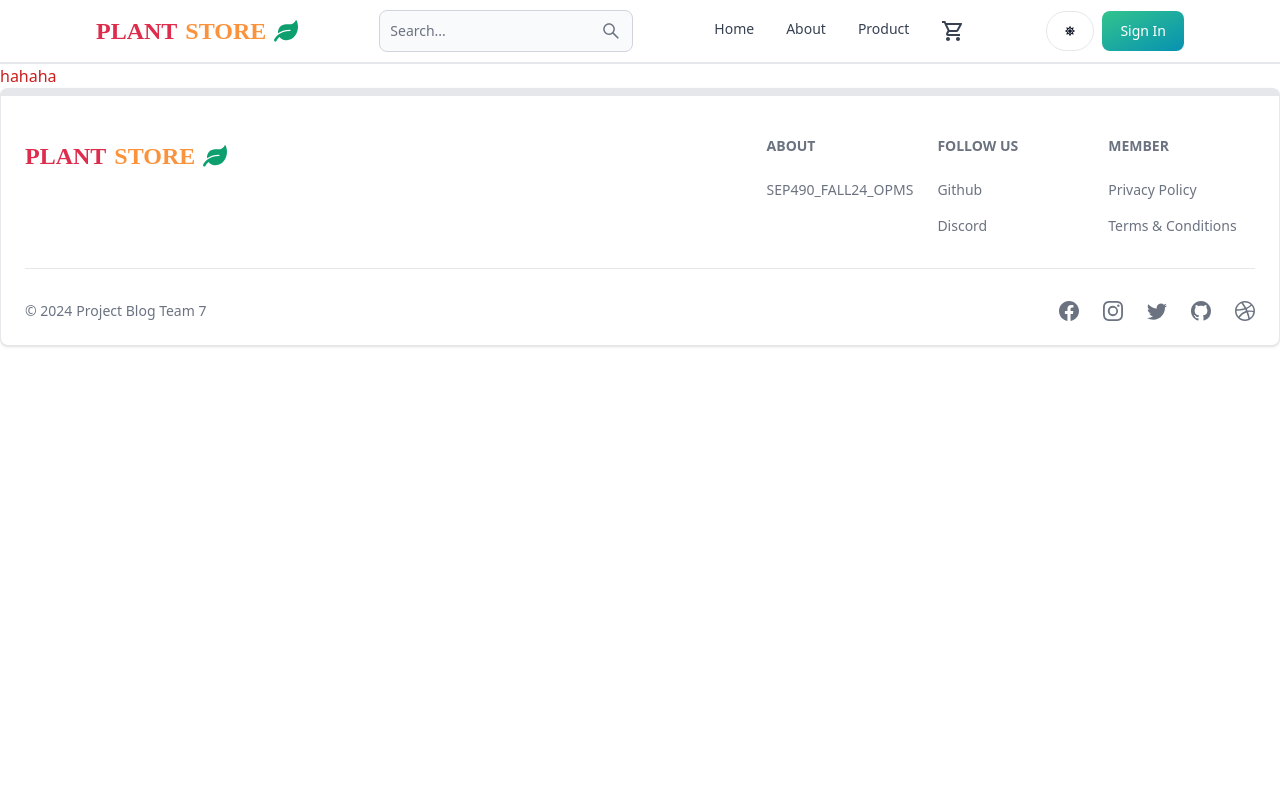
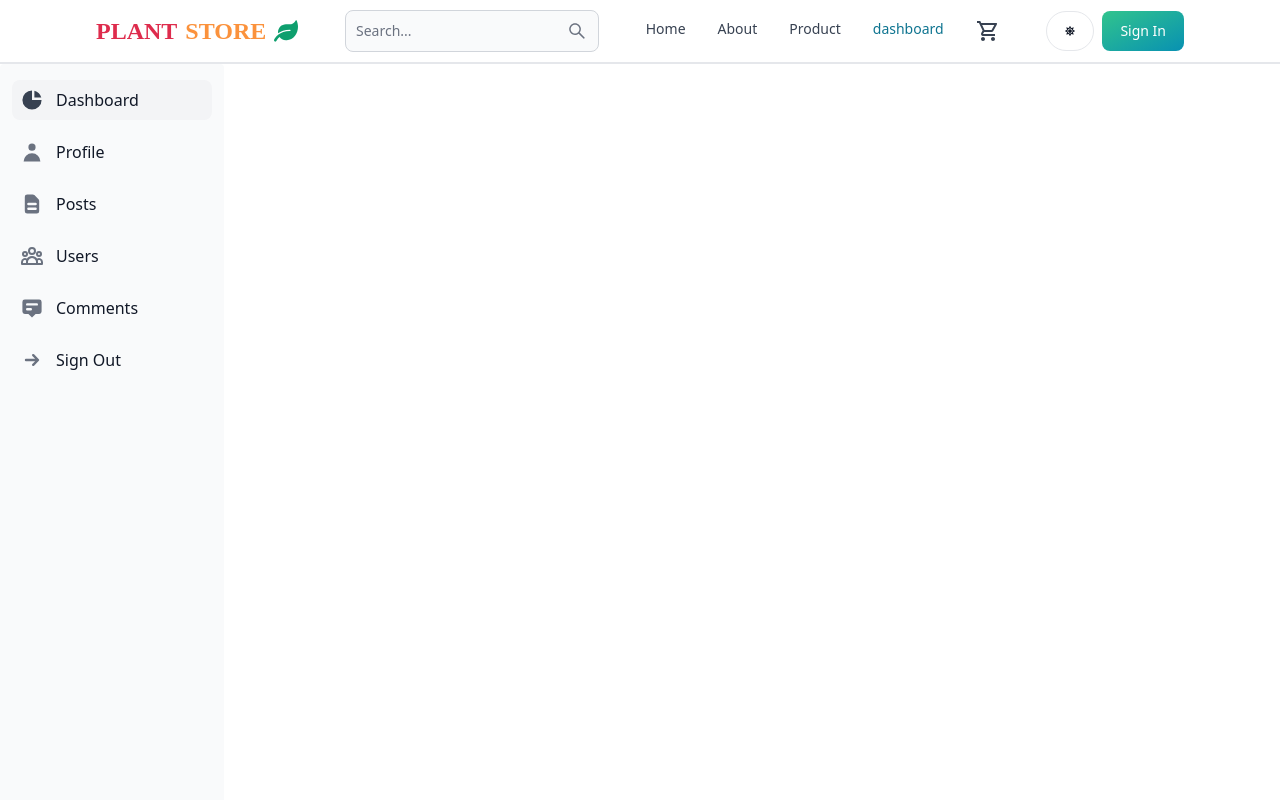
Before and after one commit to viet-tinh1/SEP490_FALL24_OPMS, a React (Vite) app in the folder client/: page /dashboard in a window 1280 px wide. Shown: the top 800 px of the page. Built offline with nearby package versions, Linux system fonts and the light colour scheme; a web font is replaced by a local one.

Commit message:
Update Version Packgae.json

```diff
--- a/client/package.json
+++ b/client/package.json
@@ -28,6 +28,7 @@
     "eslint-plugin-react-refresh": "^0.4.9",
     "globals": "^15.9.0",
     "postcss": "^8.4.45",
+    "tailwind-scrollbar": "^3.1.0",
     "tailwindcss": "^3.4.10",
     "vite": "^5.4.1"
   }
--- /dev/null
+++ b/client/src/components/DashComments.jsx
@@ -0,0 +1,6 @@
+
+export default function DashComments() {
+  return (
+    <div>DashComments</div>
+  )
+}
--- /dev/null
+++ b/client/src/components/DashPosts.jsx
@@ -0,0 +1,6 @@
+
+export default function DashPosts() {
+  return (
+    <div>DashPosts</div>
+  )
+}
--- /dev/null
+++ b/client/src/components/DashProfile.jsx
@@ -0,0 +1,6 @@
+
+export default function DashProfile() {
+  return (
+    <div>DashProfile</div>
+  )
+}
--- /dev/null
+++ b/client/src/components/DashSidebar.jsx
@@ -0,0 +1,98 @@
+import { Sidebar } from 'flowbite-react';
+import {
+  HiUser,
+  HiArrowSmRight,
+  HiDocumentText,
+  HiOutlineUserGroup,
+  HiAnnotation,
+  HiChartPie,
+} from 'react-icons/hi';
+import { useEffect, useState } from 'react';
+import { Link, useLocation } from 'react-router-dom';
+
+
+
+
+export default function DashSidebar() {
+  const location = useLocation();
+  const [tab, setTab] = useState('');
+  useEffect(() => {
+    const urlParams = new URLSearchParams(location.search);
+    const tabFromUrl = urlParams.get('tab');
+    if (tabFromUrl) {
+      setTab(tabFromUrl);
+    }
+  }, [location.search]);
+  return (
+
+
+    <Sidebar className='w-full md:w-56'>
+    <Sidebar.Items>
+      <Sidebar.ItemGroup className='flex flex-col gap-1'>
+
+          <Link to='/dashboard?tab=dash'>
+            <Sidebar.Item
+              active={tab === 'dash' || !tab}
+              icon={HiChartPie}
+              as='div'
+            >
+              Dashboard
+            </Sidebar.Item>
+          </Link>
+
+        <Link to='/dashboard?tab=profile'>
+          <Sidebar.Item
+            active={tab === 'profile'}
+            icon={HiUser}
+
+            labelColor='dark'
+            as='div'
+          >
+            Profile
+          </Sidebar.Item>
+        </Link>
+
+          <Link to='/dashboard?tab=posts'>
+            <Sidebar.Item
+              active={tab === 'posts'}
+              icon={HiDocumentText}
+              as='div'
+            >
+              Posts
+            </Sidebar.Item>
+          </Link>
+
+
+          <>
+            <Link to='/dashboard?tab=users'>
+              <Sidebar.Item
+                active={tab === 'users'}
+                icon={HiOutlineUserGroup}
+                as='div'
+              >
+                Users
+              </Sidebar.Item>
+            </Link>
+            <Link to='/dashboard?tab=comments'>
+              <Sidebar.Item
+                active={tab === 'comments'}
+                icon={HiAnnotation}
+                as='div'
+              >
+                Comments
+              </Sidebar.Item>
+            </Link>
+          </>
+
+        <Sidebar.Item
+          icon={HiArrowSmRight}
+          className='cursor-pointer'
+
+        >
+          Sign Out
+        </Sidebar.Item>
+      </Sidebar.ItemGroup>
+    </Sidebar.Items>
+  </Sidebar>
+);
+}
--- a/client/src/components/Header.jsx
+++ b/client/src/components/Header.jsx
@@ -54,6 +54,9 @@
         <Navbar.Link active={path === "/about"} as={"div"}>
           <Link to="/about">Product</Link>
         </Navbar.Link>
+        <Navbar.Link active={path === "/dashboard"} as={"div"}>
+          <Link to="/dashboard">dashboard</Link>
+        </Navbar.Link>
         <Navbar.Link active={path === "/about"} as={"div"}>
           <Link to="/about" className="text-2xl">
 
--- a/client/src/pages/Dashboard.jsx
+++ b/client/src/pages/Dashboard.jsx
@@ -1,9 +1,38 @@
+import { useEffect, useState } from 'react';
+import { useLocation } from 'react-router-dom';
+import DashSidebar from '../components/DashSidebar';
+import DashProfile from '../components/DashProfile';
+import DashPosts from '../components/DashPosts';
+import DashUsers from '../components/DashUsers';
+import DashComments from '../components/DashComments';
 
 
 export default function Dashboard() {
+  const location = useLocation();
+  const [tab, setTab] = useState('');
+  useEffect(() => {
+    const urlParams = new URLSearchParams(location.search);
+    const tabFromUrl = urlParams.get('tab');
+    if (tabFromUrl) {
+      setTab(tabFromUrl);
+    }
+  }, [location.search]);
   return (
-  <div>
-    <h1 className="text-red-700">hahaha</h1>
-  </div>
-  )
+    <div className='min-h-screen flex flex-col md:flex-row'>
+      <div className='md:w-56'>
+        {/* Sidebar */}
+        <DashSidebar />
+      </div>
+      {/* profile... */}
+      {tab === 'profile' && <DashProfile />}
+      {/* posts... */}
+      {tab === 'posts' && <DashPosts />}
+      {/* users */}
+      {tab === 'users' && <DashUsers />}
+      {/* comments  */}
+      {tab === 'comments' && <DashComments />}
+      {/* dashboard comp */}
+
+    </div>
+  );
 }
```
Also changed, not shown: 1 other file (tests, documents, lock files or other folders).
